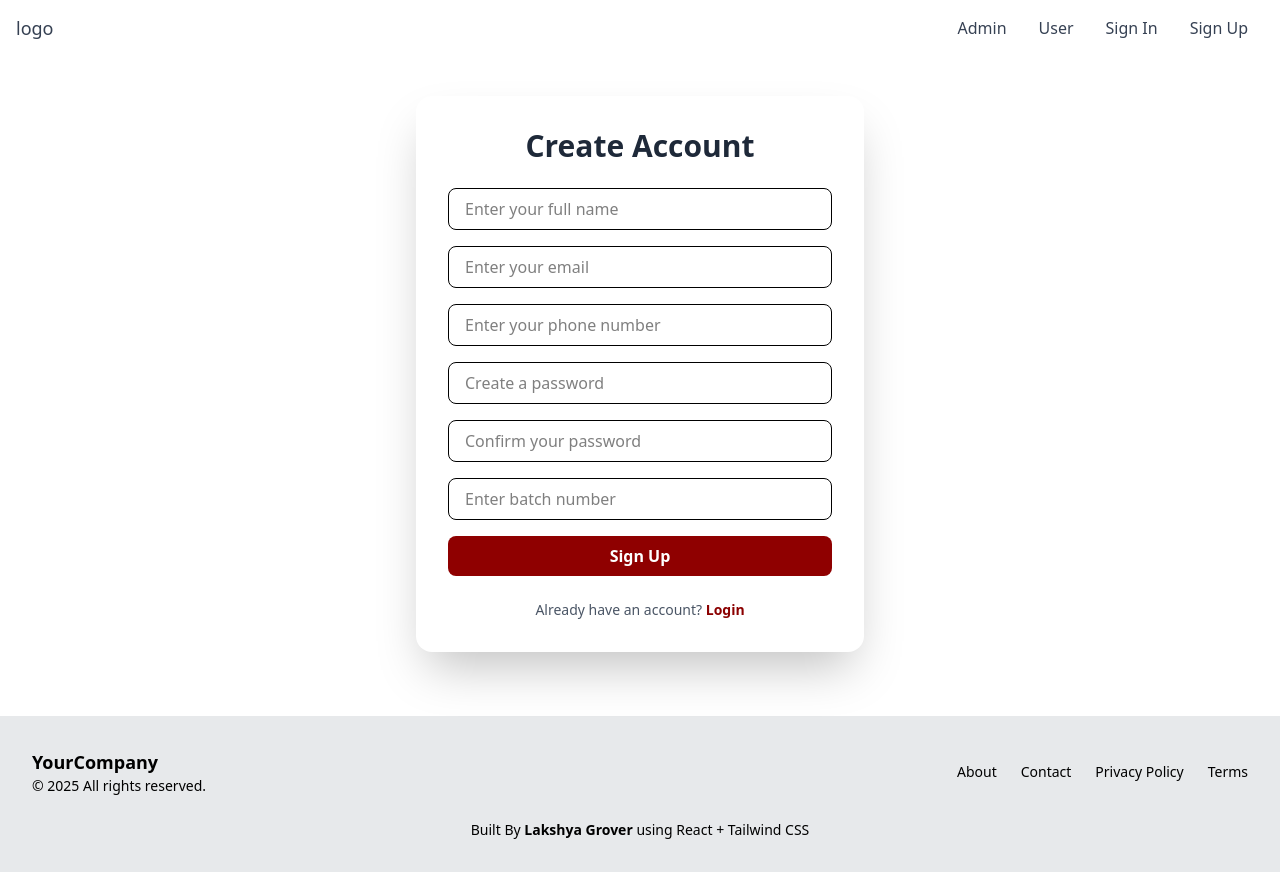
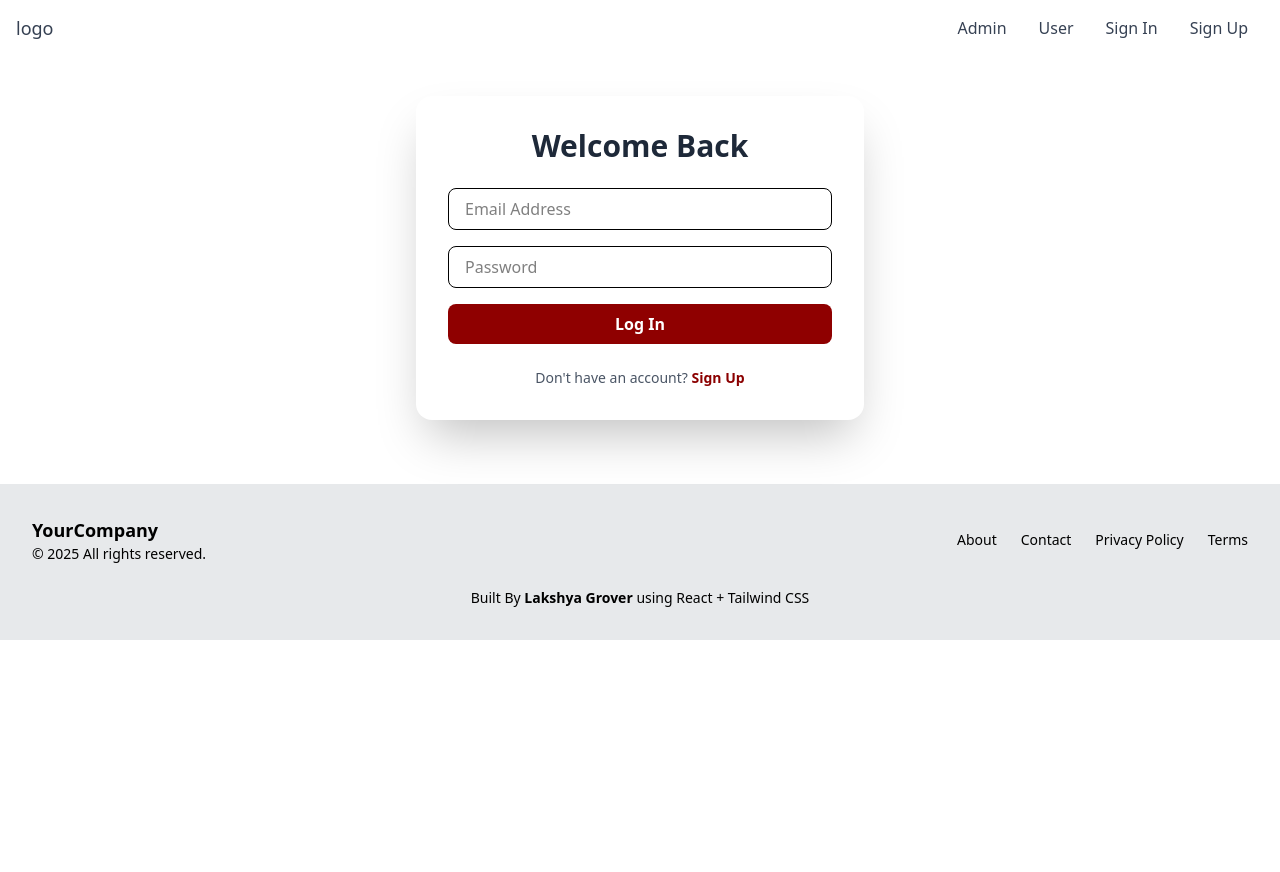
Before and after one commit to LakshyaGrover369/Capture_Call_Frontend, a React (Vite) app: page / in a window 1280 px wide. After the commit the page ends 800 px from the top, so only its background shows below. Built offline with nearby package versions, Linux system fonts and the light colour scheme.

Commit message:
solved link path in signin and signup pages

```diff
--- a/src/App.tsx
+++ b/src/App.tsx
@@ -20,10 +20,10 @@ function App() {
       <BrowserRouter>
         <Navbar />
         <Routes>
-          <Route path="/" element={<SignUp />} />
+          <Route path="/" element={<SignIn />} />
           <Route path="/authentication">
+            <Route path="signin" element={<SignIn />} />
             <Route path="signup" element={<SignUp />} />
-            <Route path="signin" element={<SignIn />} />
           </Route>
 
           {/* Admin routes with AdminDashboard as parent layout */}
--- a/src/pages/authentication/SignUp.tsx
+++ b/src/pages/authentication/SignUp.tsx
@@ -114,7 +114,7 @@ const SignUp = () => {
           </form>
           <p className="text-sm text-center text-gray-600">
             Already have an account?{" "}
-            <a href="#" className="text-[var(--primary-color)] font-semibold">
+            <a href="/" className="text-[var(--primary-color)] font-semibold">
               Login
             </a>
           </p>
```
